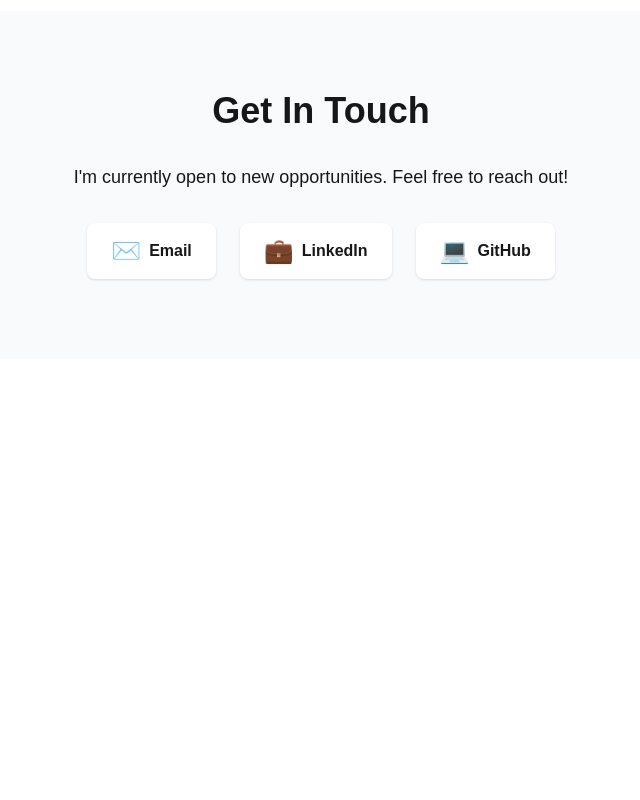
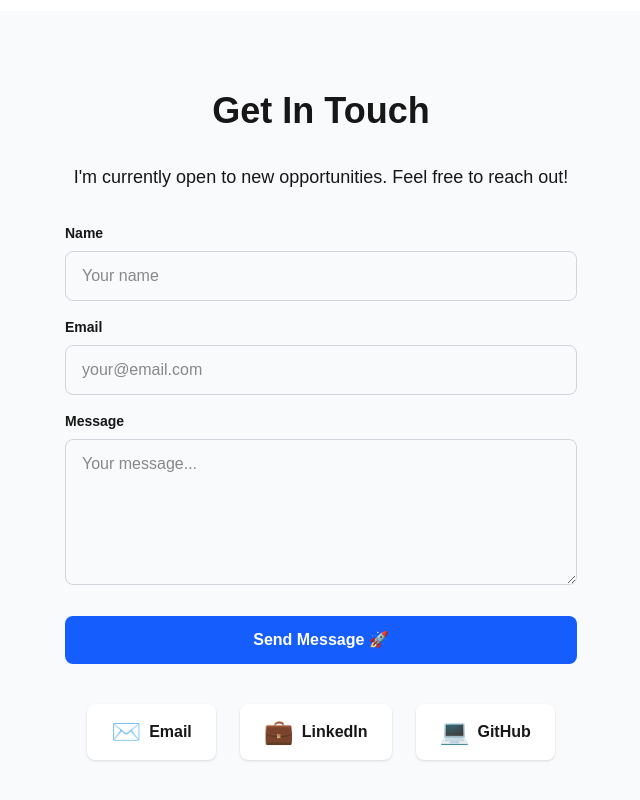
Before and after one commit to Neric-wizard/portfolio-nextjs, a Next.js app: page / in a window 1280 px wide. Shown: the part 2353-3153 px from the top of the page, without its empty margins (319-959 px from the left). Before the commit the page ends 2712 px from the top, so only its background shows below. Built offline with nearby package versions, Linux system fonts and the light colour scheme.

Commit message:
Add contact form and dark mode colors

```diff
--- a/app/page.tsx
+++ b/app/page.tsx
@@ -12,6 +12,7 @@ export default function Home() {
       document.documentElement.classList.remove("dark");
     }
   }, [darkMode]);
+
   return (
     <main className="min-h-screen bg-white dark:bg-gray-900 transition-colors duration-300">
 
@@ -60,19 +61,19 @@ export default function Home() {
       {/* About Section */}
       <motion.section
         id="about"
-        className="py-20 px-4"
+        className="py-20 px-4 dark:bg-gray-900"
         initial={{ opacity: 0, y: 50 }}
         whileInView={{ opacity: 1, y: 0 }}
         transition={{ duration: 0.7 }}
         viewport={{ once: true }}
       >
         <div className="max-w-4xl mx-auto">
-          <h2 className="text-4xl font-bold text-center mb-12">About Me</h2>
-          <p className="text-lg mb-4">
+          <h2 className="text-4xl font-bold text-center mb-12 dark:text-white">About Me</h2>
+          <p className="text-lg mb-4 dark:text-gray-300">
             I'm a B-Tech graduate from Cameroon with a strong passion for software development,
             specializing in Java, Cloud technologies, and modern web development.
           </p>
-          <p className="text-lg mb-4">
+          <p className="text-lg mb-4 dark:text-gray-300">
             My journey in tech has equipped me with hands-on experience in building full-stack
             applications, implementing DevOps practices with Docker, and creating scalable solutions.
           </p>
@@ -82,14 +83,14 @@ export default function Home() {
       {/* Skills Section */}
       <motion.section
         id="skills"
-        className="py-20 px-4 bg-gray-50"
+        className="py-20 px-4 bg-gray-50 dark:bg-gray-800"
         initial={{ opacity: 0, y: 50 }}
         whileInView={{ opacity: 1, y: 0 }}
         transition={{ duration: 0.7 }}
         viewport={{ once: true }}
       >
         <div className="max-w-6xl mx-auto">
-          <h2 className="text-4xl font-bold text-center mb-12">Technical Skills</h2>
+          <h2 className="text-4xl font-bold text-center mb-12 dark:text-white">Technical Skills</h2>
           <div className="grid md:grid-cols-2 lg:grid-cols-4 gap-6">
             <SkillCard title="Languages" skills={["Java", "JavaScript", "TypeScript", "PHP", "SQL", "Python"]} />
             <SkillCard title="Frameworks" skills={["Spring Boot", "React", "Next.js", "Node.js"]} />
@@ -102,14 +103,14 @@ export default function Home() {
       {/* Projects Section */}
       <motion.section
         id="projects"
-        className="py-20 px-4"
+        className="py-20 px-4 dark:bg-gray-900"
         initial={{ opacity: 0, y: 50 }}
         whileInView={{ opacity: 1, y: 0 }}
         transition={{ duration: 0.7 }}
         viewport={{ once: true }}
       >
         <div className="max-w-6xl mx-auto">
-          <h2 className="text-4xl font-bold text-center mb-12">Featured Projects</h2>
+          <h2 className="text-4xl font-bold text-center mb-12 dark:text-white">Featured Projects</h2>
           <div className="grid md:grid-cols-2 lg:grid-cols-3 gap-8">
             <ProjectCard
               title="Course Registration System"
@@ -136,18 +137,69 @@ export default function Home() {
       {/* Contact Section */}
       <motion.section
         id="contact"
-        className="py-20 px-4 bg-gray-50"
+        className="py-20 px-4 bg-gray-50 dark:bg-gray-800"
         initial={{ opacity: 0, y: 50 }}
         whileInView={{ opacity: 1, y: 0 }}
         transition={{ duration: 0.7 }}
         viewport={{ once: true }}
       >
         <div className="max-w-4xl mx-auto text-center">
-          <h2 className="text-4xl font-bold mb-8">Get In Touch</h2>
-          <p className="text-lg mb-8">
+          <h2 className="text-4xl font-bold mb-8 dark:text-white">Get In Touch</h2>
+          <p className="text-lg mb-8 dark:text-gray-300">
             I'm currently open to new opportunities. Feel free to reach out!
           </p>
-          <div className="flex gap-6 justify-center flex-wrap">
+
+          {/* Contact Form */}
+          <form
+            action="https://api.web3forms.com/submit"
+            method="POST"
+            className="max-w-lg mx-auto text-left"
+          >
+            <input type="hidden" name="access_key" value="e68415fb-4717-4653-a792-1e290301e04c" />
+
+            <div className="mb-4">
+              <label className="block text-sm font-semibold mb-2 dark:text-gray-300">Name</label>
+              <input
+                type="text"
+                name="name"
+                required
+                className="w-full px-4 py-3 rounded-lg border border-gray-300 dark:border-gray-600 dark:bg-gray-700 dark:text-white focus:outline-none focus:border-blue-500"
+                placeholder="Your name"
+              />
+            </div>
+
+            <div className="mb-4">
+              <label className="block text-sm font-semibold mb-2 dark:text-gray-300">Email</label>
+              <input
+                type="email"
+                name="email"
+                required
+                className="w-full px-4 py-3 rounded-lg border border-gray-300 dark:border-gray-600 dark:bg-gray-700 dark:text-white focus:outline-none focus:border-blue-500"
+                placeholder="your@email.com"
+              />
+            </div>
+
+            <div className="mb-6">
+              <label className="block text-sm font-semibold mb-2 dark:text-gray-300">Message</label>
+              <textarea
+                name="message"
+                required
+                rows={5}
+                className="w-full px-4 py-3 rounded-lg border border-gray-300 dark:border-gray-600 dark:bg-gray-700 dark:text-white focus:outline-none focus:border-blue-500"
+                placeholder="Your message..."
+              />
+            </div>
+
+            <button
+              type="submit"
+              className="w-full bg-blue-600 text-white py-3 rounded-lg font-semibold hover:bg-blue-700 transition"
+            >
+              Send Message 🚀
+            </button>
+          </form>
+
+          {/* Social Links */}
+          <div className="flex gap-6 justify-center flex-wrap mt-10">
             <ContactLink href="mailto:njeckneric507@gmail.com" icon="✉️" label="Email" />
             <ContactLink href="https://linkedin.com/in/njeckneric" icon="💼" label="LinkedIn" />
             <ContactLink href="https://github.com/Neric-wizard" icon="💻" label="GitHub" />
@@ -162,11 +214,11 @@ export default function Home() {
 // Skill Card Component
 function SkillCard({ title, skills }: { title: string; skills: string[] }) {
   return (
-    <div className="bg-white p-6 rounded-xl shadow-lg hover:shadow-xl transition">
-      <h3 className="text-xl font-bold mb-4 text-blue-600">{title}</h3>
+    <div className="bg-white dark:bg-gray-700 p-6 rounded-xl shadow-lg hover:shadow-xl transition">
+      <h3 className="text-xl font-bold mb-4 text-blue-600 dark:text-blue-400">{title}</h3>
       <div className="flex flex-wrap gap-2">
         {skills.map((skill) => (
-          <span key={skill} className="bg-blue-100 text-blue-800 px-3 py-1 rounded-full text-sm font-semibold">
+          <span key={skill} className="bg-blue-100 dark:bg-gray-600 text-blue-800 dark:text-blue-200 px-3 py-1 rounded-full text-sm font-semibold">
             {skill}
           </span>
         ))}
@@ -190,14 +242,14 @@ function ProjectCard({
   comingSoon?: boolean;
 }) {
   return (
-    <div className="bg-white rounded-xl shadow-lg overflow-hidden hover:shadow-xl transition">
+    <div className="bg-white dark:bg-gray-700 rounded-xl shadow-lg overflow-hidden hover:shadow-xl transition">
       <div className="h-48 bg-gradient-to-br from-blue-500 to-purple-600"></div>
       <div className="p-6">
-        <h3 className="text-2xl font-bold mb-2">{title}</h3>
-        <p className="text-gray-600 mb-4">{description}</p>
+        <h3 className="text-2xl font-bold mb-2 dark:text-white">{title}</h3>
+        <p className="text-gray-600 dark:text-gray-300 mb-4">{description}</p>
         <div className="flex flex-wrap gap-2 mb-4">
           {tech.map((t) => (
-            <span key={t} className="bg-gray-200 px-2 py-1 rounded text-sm">{t}</span>
+            <span key={t} className="bg-gray-200 dark:bg-gray-600 dark:text-gray-200 px-2 py-1 rounded text-sm">{t}</span>
           ))}
         </div>
         {comingSoon ? (
@@ -222,7 +274,7 @@ function ContactLink({ href, icon, label }: { href: string; icon: string; label:
     <a
       href={href}
       target="_blank"
-      className="flex items-center gap-2 bg-white px-6 py-3 rounded-lg shadow hover:shadow-lg transition"
+      className="flex items-center gap-2 bg-white dark:bg-gray-700 dark:text-white px-6 py-3 rounded-lg shadow hover:shadow-lg transition"
     >
       <span className="text-2xl">{icon}</span>
       <span className="font-semibold">{label}</span>
```
Lines whose indentation alone changed are shown as unchanged.
